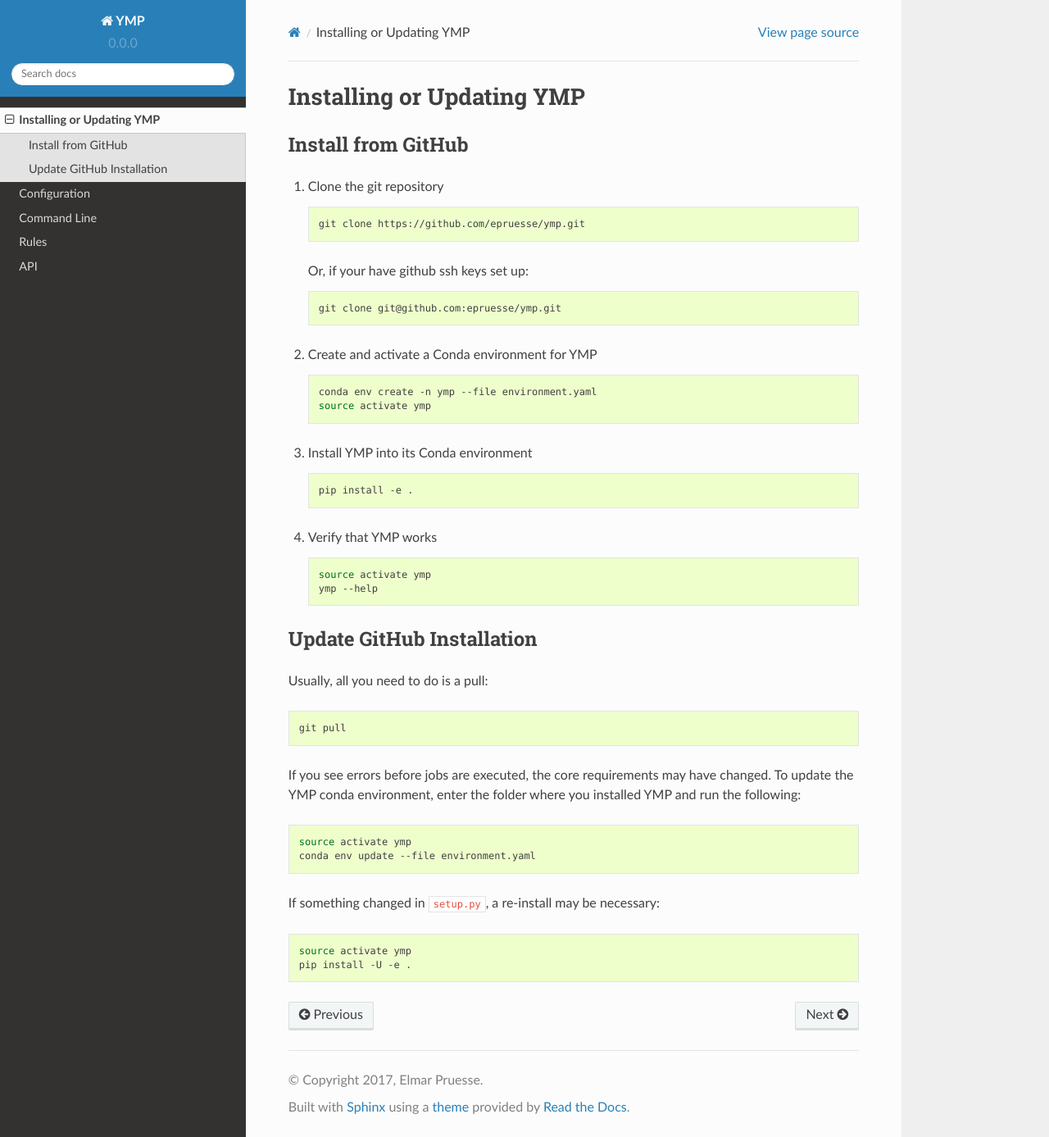
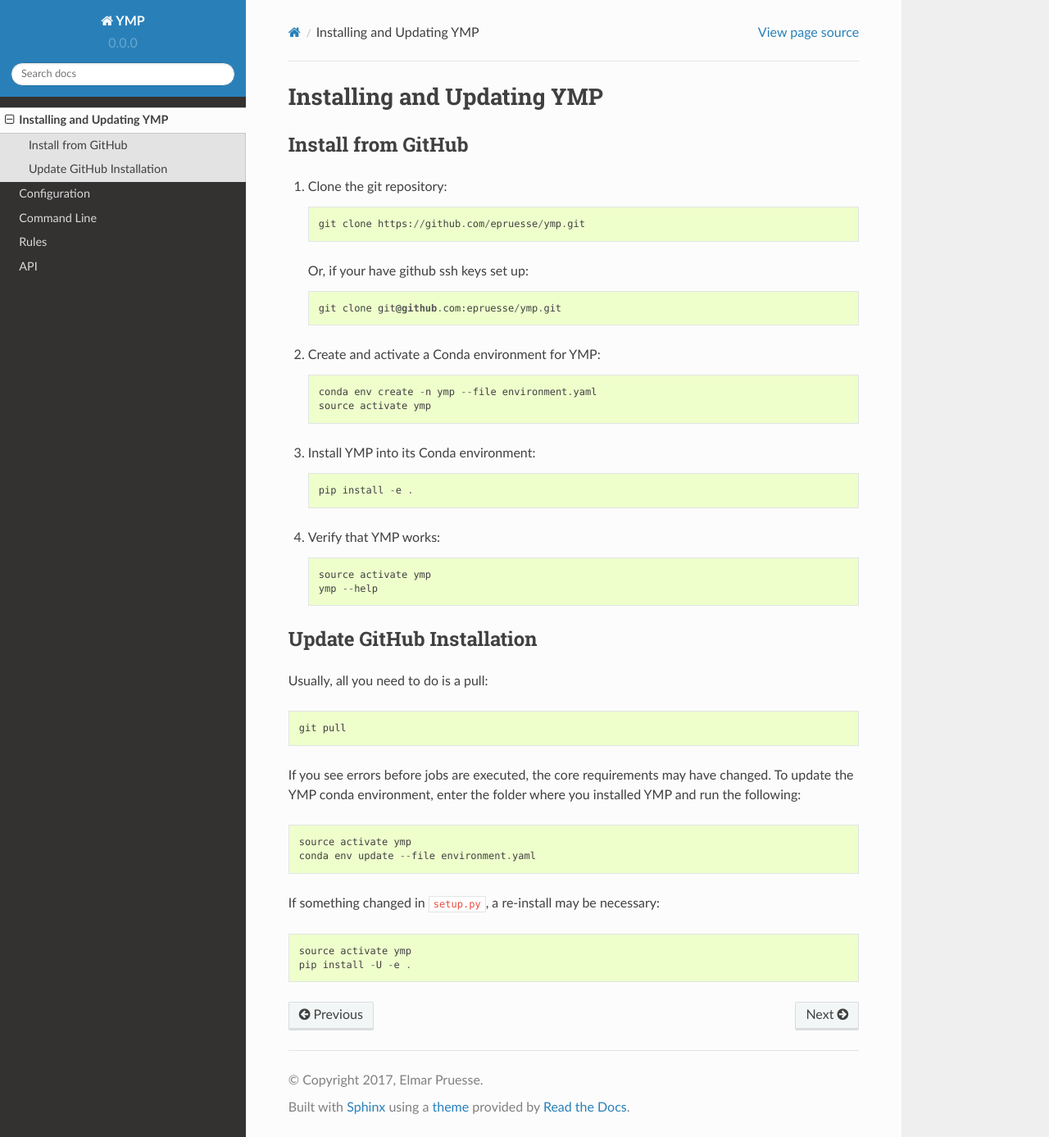
Before and after one commit to epruesse/ymp, a Sphinx documentation site: the page built from doc/install.rst, in a window 1280 px wide and 1387 px high. Shown: the whole window at 82% size. Built offline with Sphinx 7.4.7 and the Read the Docs theme 2.0.0, drawn with Linux system fonts in a browser that asks for light colours.

Commit message:
Cleanup install.rst

```diff
--- a/doc/install.rst
+++ b/doc/install.rst
@@ -1,64 +1,48 @@
-Installing or Updating YMP
-==========================
+Installing and Updating YMP
+===========================
 
 
 Install from GitHub
 ~~~~~~~~~~~~~~~~~~~
 
-1. Clone the git repository
-
-   .. code-block:: bash
+1. Clone the git repository::
 
       git clone https://github.com/epruesse/ymp.git
 
-   Or, if your have github ssh keys set up:
-
-   .. code-block:: bash
+   Or, if your have github ssh keys set up::
 
       git clone git@github.com:epruesse/ymp.git
 
-2. Create and activate a Conda environment for YMP
-
-   .. code-block:: bash
+2. Create and activate a Conda environment for YMP::
 
       conda env create -n ymp --file environment.yaml
       source activate ymp
 
-3. Install YMP into its Conda environment
-
-   .. code-block:: bash
+3. Install YMP into its Conda environment::
 
       pip install -e .
 
-4. Verify that YMP works
-
-   .. code-block:: bash
+4. Verify that YMP works::
 
       source activate ymp
       ymp --help
 
 
 Update GitHub Installation
-~~~~~~~~~~~~~~~~~~~~~~~~~~~~~
+~~~~~~~~~~~~~~~~~~~~~~~~~~
 
-Usually, all you need to do is a pull:
-
-.. code-block:: bash
+Usually, all you need to do is a pull::
 
    git pull
 
 If you see errors before jobs are executed, the core requirements may
 have changed. To update the YMP conda environment, enter the folder
-where you installed YMP and run the following:
-
-.. code-block:: bash
+where you installed YMP and run the following::
 
    source activate ymp
    conda env update --file environment.yaml
 
-If something changed in ``setup.py``, a re-install may be necessary:
-
-.. code-block:: bash
+If something changed in ``setup.py``, a re-install may be necessary::
 
    source activate ymp
    pip install -U -e .
```
